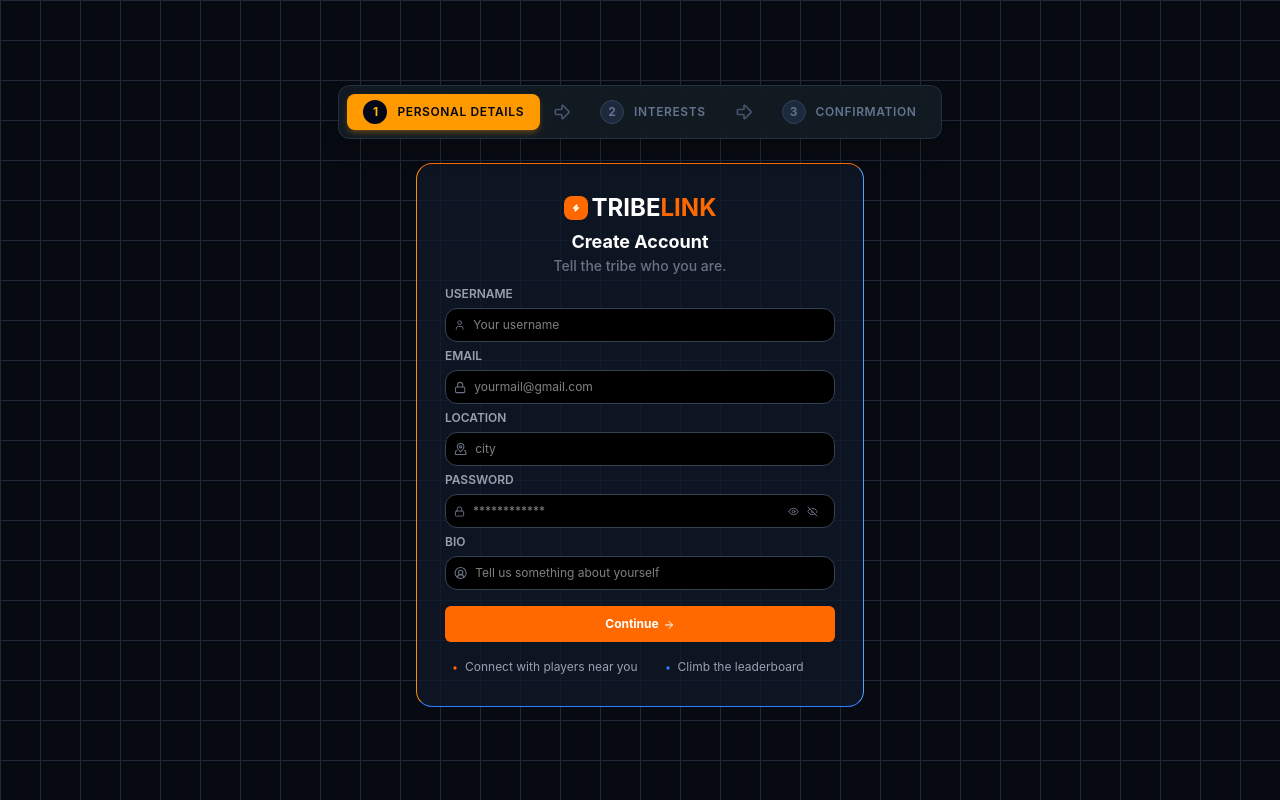
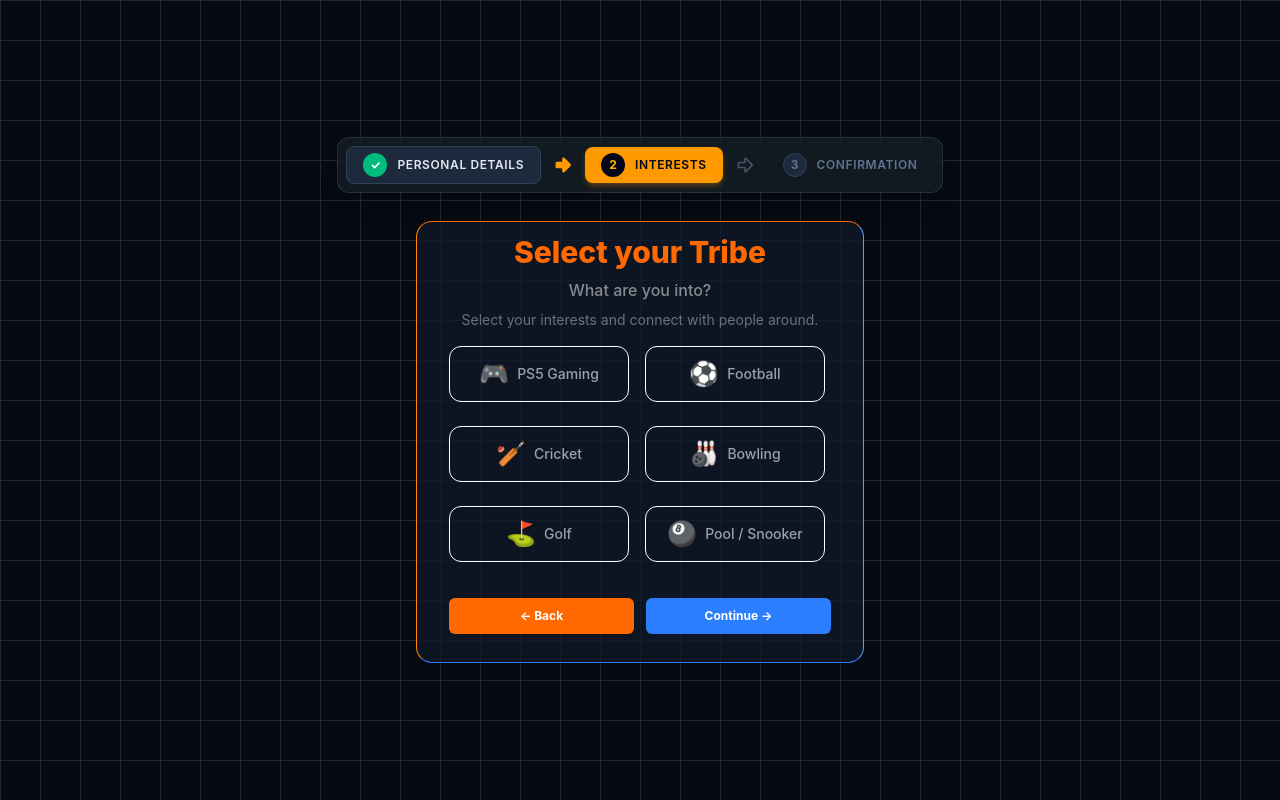
Before and after one commit to yashvardhannautiyal/TribeLink, a React (Vite) app in the folder Frontend/: page /register in a window 1280 px wide. Built offline with nearby package versions, Linux system fonts and the light colour scheme.

Commit message:
customized StepTwo.jsx

```diff
--- a/Frontend/src/Home/components/Registration/InterestCard.jsx
+++ b/Frontend/src/Home/components/Registration/InterestCard.jsx
@@ -1,4 +1,6 @@
 import React from "react";
+import { CircleCheck } from "lucide-react";
+
 
 function InterestCard({
   interest,
@@ -10,19 +12,19 @@ function InterestCard({
       type="button"
       onClick={onSelect}
       aria-pressed={selected}
-      className="border rounded-lg p-4 flex items-center gap-2"
+      className="border rounded-xl p-4 flex items-center gap-2 hover:scale-105 transition-transform duration-200 ease-in-out focus:outline-none focus:ring-2 focus:ring-blue-500 focus:ring-offset-2 hover:cursor-pointer hover:bg-blue-500 mb-2 justify-center w-45 h-14 text-2xl"
     >
       <p>
         {interest.icon}
       </p>
 
-      <p>
+      <p className={`text-sm font-medium ${selected ? "text-white" : "text-gray-400"}`}>
         {interest.name}
       </p>
 
       {selected && (
         <p>
-          ✓
+          <CircleCheck  className="text-green-500 " />
         </p>
       )}
     </button>
--- a/Frontend/src/Home/components/Registration/StepTwo.jsx
+++ b/Frontend/src/Home/components/Registration/StepTwo.jsx
@@ -27,8 +27,8 @@ function StepTwo({ formData, setFormData, onNext, onBack }) {
 
   // next page function
   const handleNext = () => {
-    if (formData.interests.length < 2) {
-      setError("Please select at least 2 interests.");
+    if (formData.interests.length < 1) {
+      setError("Please select atleast 1 interests.");
       return;
     }
 
@@ -36,18 +36,18 @@ function StepTwo({ formData, setFormData, onNext, onBack }) {
   };
 
   return (
-      <div className="flex justify-center pt-3">
+      <div className="flex justify-center pt-3 ">
         <div className="w-md px-8 py-3 rounded-2xl bg-[#101829bd] border border-t-orange-500 border-l-orange-400 border-b-blue-500 border-r-blue-400">
           <div className="text-center pb-2">
-            <h1 className="text-2xl font-bold text-orange-500">
+            <h1 className="text-lg lg:text-3xl font-extrabold text-orange-500">
               Select your Tribe
             </h1>
 
-            <p className="text-white/50 font-medium">What are you into?</p>
+            <p className="text-white/50 font-medium mt-2">What are you into?</p>
           </div>
           <div>
-            <p className="text-gray-500 text-sm pb-2">Select your interests and connect with people around.</p>
-            <div className="flex flex-wrap gap-3">
+            <p className="text-gray-500 text-sm pb-2 text-center">Select your interests and connect with people around.</p>
+            <div className="flex flex-wrap gap-4 mt-2">
             {interests.map((interest) => (
               <InterestCard
                 key={interest.id}
@@ -61,7 +61,7 @@ function StepTwo({ formData, setFormData, onNext, onBack }) {
 
           {error && <p>{error}</p>}
 
-          <div className="pt-3 flex gap-3">
+          <div className="pt-3 flex gap-3 mb-4">
             <button type="button" onClick={onBack} className="w-full text-xs cursor-pointer bg-orange-500 hover:bg-orange-600  text-white font-bold py-2.5 px-4 rounded-md mt-4">
               ← Back
             </button>
--- a/Frontend/src/Home/pages/Register/Register.jsx
+++ b/Frontend/src/Home/pages/Register/Register.jsx
@@ -9,7 +9,7 @@ function Register() {
 
   const navigate = useNavigate();
 
-  const [currStep, setCurrStep] = useState(1);
+  const [currStep, setCurrStep] = useState(2);
 
   const [formData, setFormData] = useState({
     username: "",
```
